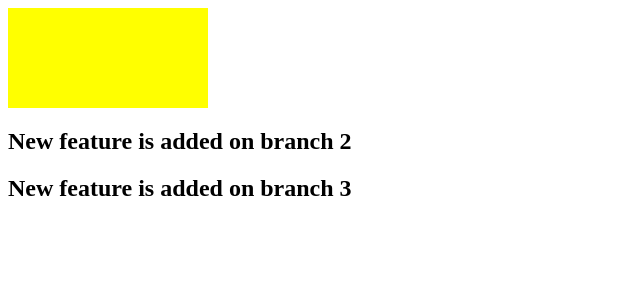
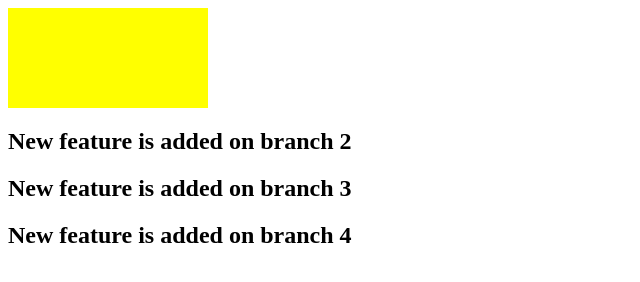
Before and after one commit to vikasyadavvy439-prog/Fourth-test, a plain HTML site: page index.html in a window 1280 px wide. Shown: the whole page, without its empty margins (0-640 px from the left). Drawn offline with Linux system fonts and the light colour scheme.

Commit message:
Added new feature on branch 4

```diff
--- a/index.html
+++ b/index.html
@@ -10,6 +10,7 @@
     <div id="box1"></div>
     <h2>New feature is added on branch 2</h2>
     <h2>New feature is added on branch 3</h2>
+    <h2>New feature is added on branch 4</h2>
     <script src="index.js"></script>
 </body>
 </html>
```
